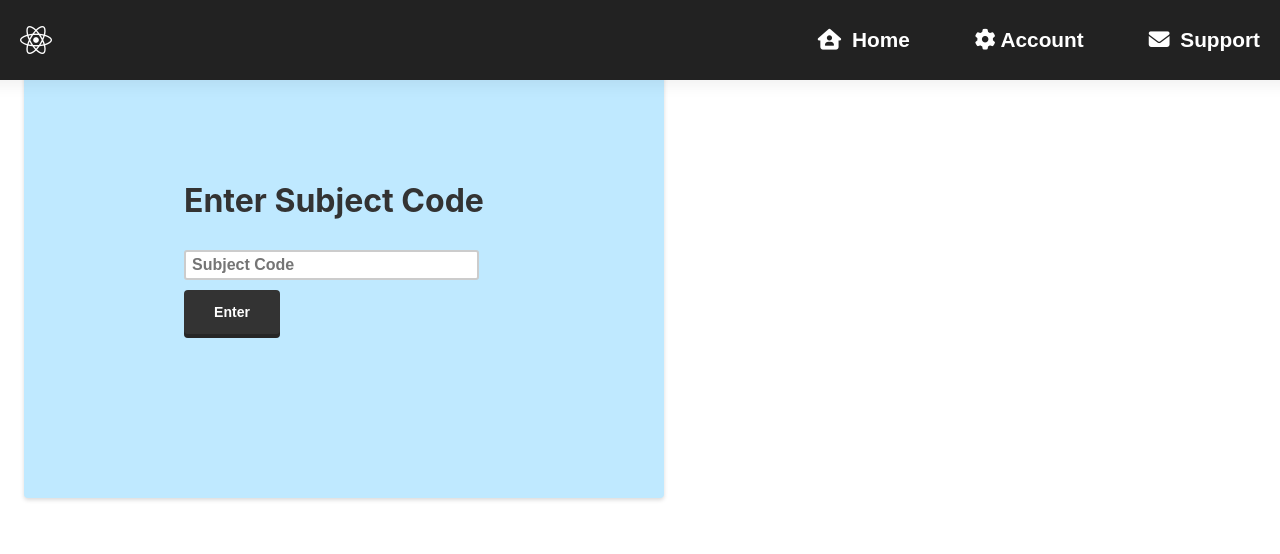
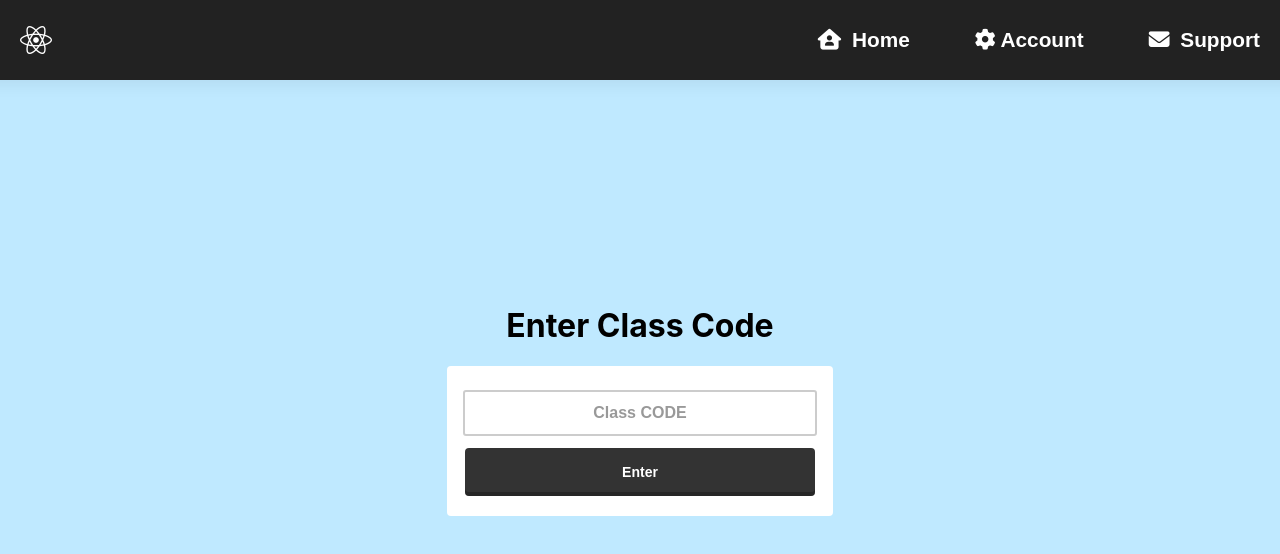
Before and after one commit to marcus-karozis/Project-4-Team-5, a React (Create React App) app: page /studentCode in a window 1280 px wide. Shown: the top 554 px of the page. Built offline with nearby package versions, Linux system fonts and the light colour scheme.

Commit message:
changes to the code verification frontend

```diff
--- a/src/studentCode/StudentCode.css
+++ b/src/studentCode/StudentCode.css
@@ -1,32 +1,46 @@
 .enterCode {
     background-color: rgb(191, 233, 255);
-    padding: 160px;
+    /* padding: 160px;
     border-radius: 4px;
     box-shadow: rgba(0, 0, 0, 0.15) 0px 2px 4px;
     max-width: 320px;
     margin: 0px 24px 1.25rem;
-    color: rgb(51, 51, 51);
+    color: rgb(51, 51, 51); */
+    display: flex;
+    flex-direction: column;
+    align-items: center;
+    justify-content: center;
+    height: 100vh;
+}
+
+
+.form-container {
+    background-color: white;
+    border-radius: 4px;
+    padding: 16px;
+    display: flex;
+    flex-direction: column;
+    justify-content: center;
+    align-items: center;
+    /* height: 100vh; */
+
 }
 
 
 .codeInput {
-    margin-bottom: 0.625rem;
-    width: 87.07%;
     font-weight: 700;
+    padding: 12px 0px;
+    width: 350px;
+    text-align: center;
     font-family: Arial, sans-serif;
     border: 0.125rem solid rgb(204, 204, 204);
     background-color: rgb(255, 255, 255);
-    padding: 0.25rem 0.375rem;
     transition: border 0.2s linear 0s, box-shadow 0.2s linear 0s;
 }
 
 .codeButton {
-    width: 30%;
-    margin: 0px;
-    border: 0px;
-    /*  cursor: pointer;*/
-    display: inline-block;
-    vertical-align: bottom;
+    width: 350px;
+    cursor: pointer;
     box-shadow: rgba(0, 0, 0, 0.25) 0px -4px inset;
     background: rgb(51, 51, 51);
     color: rgb(255, 255, 255);
@@ -35,9 +49,9 @@
     font-weight: bold;
     text-align: center;
     text-decoration: none;
-    min-width: 48px;
-    min-height: 48px;
-    padding: 0px 16px 4px;
-    position: center;
     font-family: Arial, sans-serif;
 }
+
+.codeInput::placeholder {
+    color: #999; /* You can specify any color code or color name here */
+}
--- a/src/studentCode/StudentCode.js
+++ b/src/studentCode/StudentCode.js
@@ -24,9 +24,9 @@ function StudentCode() {
         <>
             <Navbar></Navbar>
             <div class="enterCode">
-                <h1>Enter Subject Code</h1>
-                <form type="text" onSubmit={verifyCode}>
-                    <input name="inputCode" placeholder="Subject Code" class="codeInput"></input>
+                <h1>Enter Class Code</h1>
+                <form className="form-container" type="text" onSubmit={verifyCode}>
+                    <input name="inputCode" placeholder="Class CODE" class="codeInput"></input>
                     <button type="submit" class="codeButton">Enter</button>
                 </form>
             </div>
```
